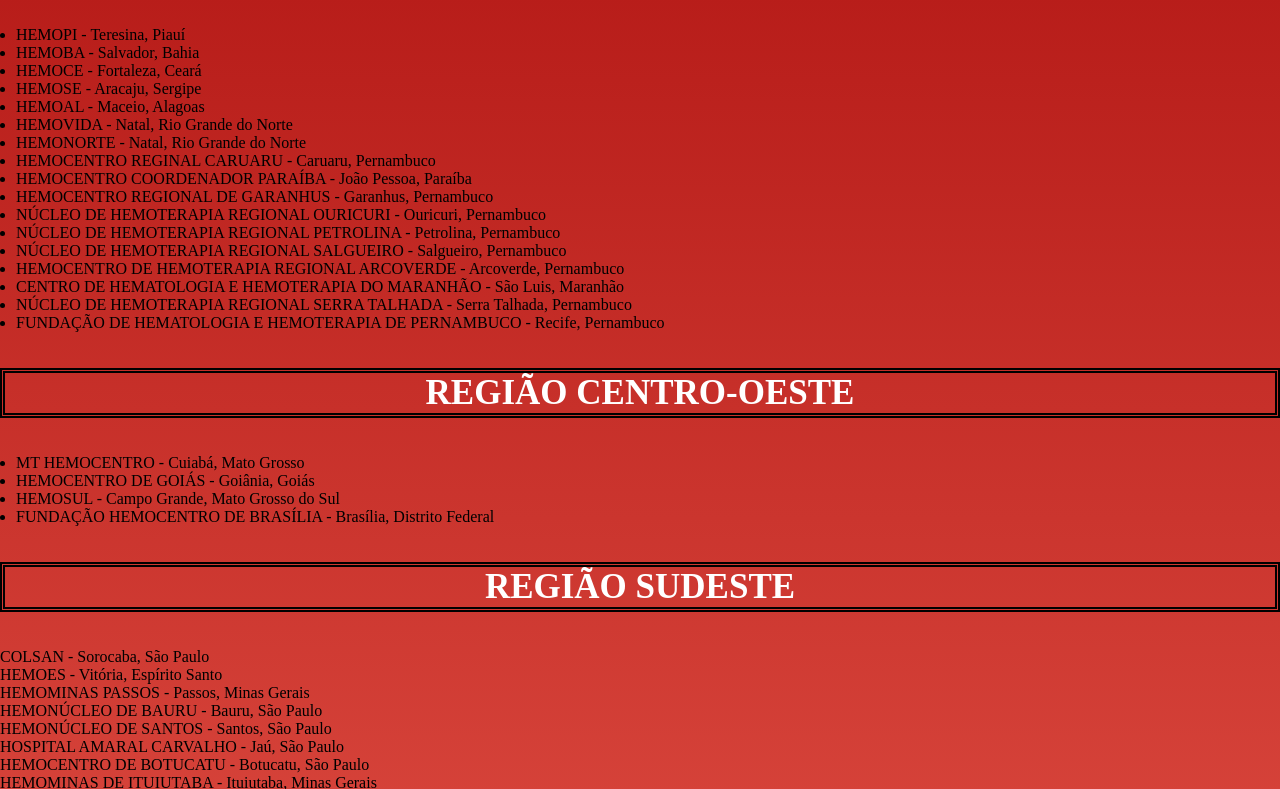
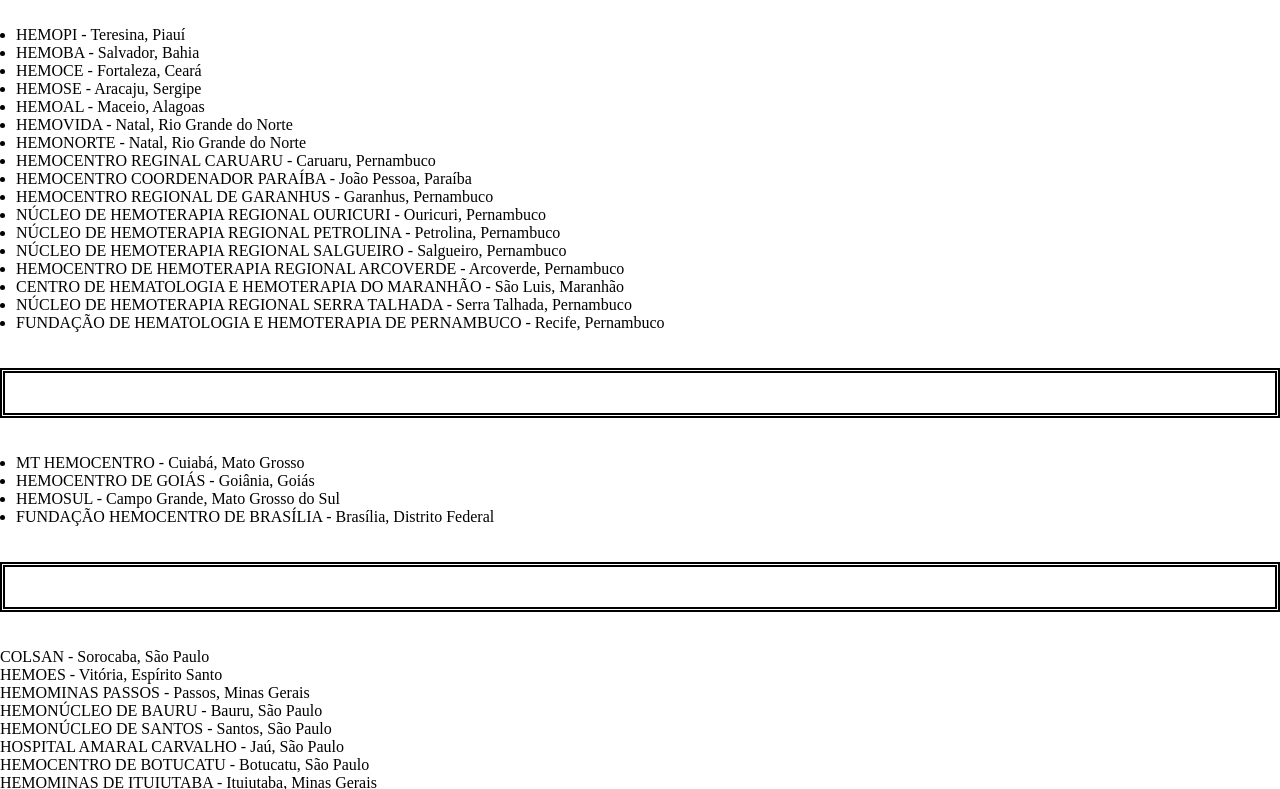
Before and after one commit to yasmin07lynx/hemocentro-lista, a plain HTML site: page index.html in a window 1280 px wide. Shown: the part 466-1255 px from the top of the page. Drawn offline with Linux system fonts and the light colour scheme.

Commit message:
Update style.css
Signed-off-by: yas <105318763+yasmin07lynx@users.noreply.github.com>

```diff
--- a/style.css
+++ b/style.css
@@ -9,9 +9,11 @@
   justify-content: space-around;
   align-items: center;
  }
- .corpo-site{
-  background-image: linear-gradient(rgb(167, 8, 8), rgb(255 118 101));
-  }
+
+corpo-site{
+   background-image: linear-gradient(rgb(167, 8, 8), rgb(255 118 101));
+}
+
   .titulo-1{
     text-align: center;
   color: rgb(255, 255, 255);
```
